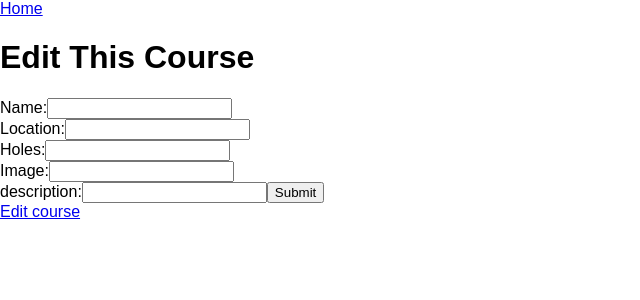
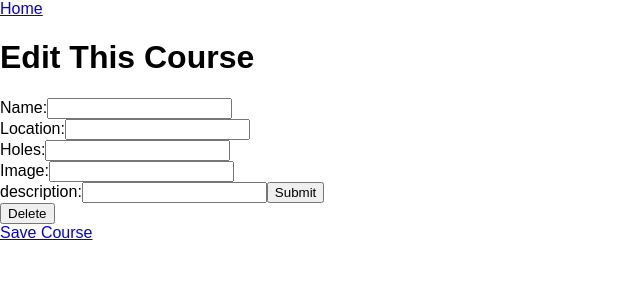
Before and after one commit to ejjonzey/Chain-Bangers, a React (Create React App) app in the folder client/: page /EditCourse in a window 1280 px wide. Shown: the top 300 px of the page, without its empty margins (0-640 px from the left). Built offline with nearby package versions, Linux system fonts and the light colour scheme.

Commit message:
edit is working.  Delete is almost working.

```diff
--- a/client/src/components/Course.js
+++ b/client/src/components/Course.js
@@ -42,7 +42,7 @@ _deleteCourse = ()=>{
                 <div>
                 <h1>These are your courses:
                     <ul>{this.state.courses.map((course, index) => {
-                       return <li><Link to='/EditCourse'>Edit Course</Link>{course._id}</li> })}</ul>
+                       return <li><Link to={`/EditCourse/${course._id}`}>Edit Course</Link>{course._id}</li> })}</ul>
                     </h1>
                 <br/>
                 <Link to='/AddCourse'>Add Course</Link>
--- a/client/src/components/EditCourse.js
+++ b/client/src/components/EditCourse.js
@@ -2,8 +2,25 @@ import React, { Component } from 'react';
 import {Link}from 'react-router-dom';
 import axios from 'axios';
 
+class EditCourse extends Component {
 
-class EditCourse extends Component {
+    _handleSubmit = (e) => {
+        e.preventDefault();
+        axios.post("/api/course", this.state).then((res) => {
+          console.log("Success!");
+        })
+        .catch(err => console.log(err));
+      };
+
+      _handleDelete = (e) => {
+        e.preventDefault();
+            axios.delete(`/EditCourse/${this.props.EditCourse}`).then((res) => {
+          console.log("Success!");
+        })
+        .catch(err => console.log(err));
+      };
+
+
     render() {
         return (
             <div>
@@ -28,9 +45,11 @@ class EditCourse extends Component {
                 <input type="submit" value="Submit" />
                  </label>
                 </form>
+                <button onClick = {this._handleDelete} type="button" value="delete">Delete</button>
                </div>
-               <Link to='/EditCourse'>Edit course</Link>
+               <Link to='/Course'>Save Course</Link>
             </div>
+
         );
     }
 }
```
Also changed, not shown: 1 other file (tests, documents, lock files or other folders).
